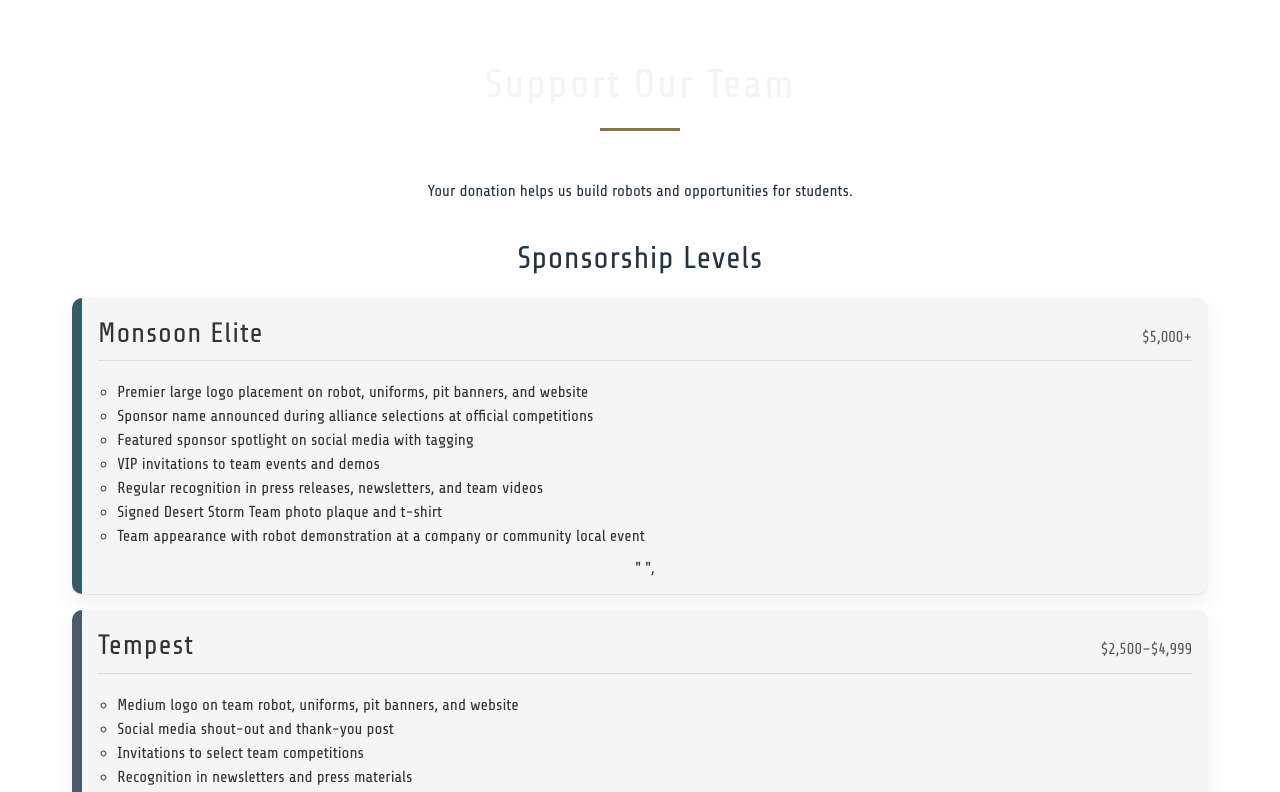
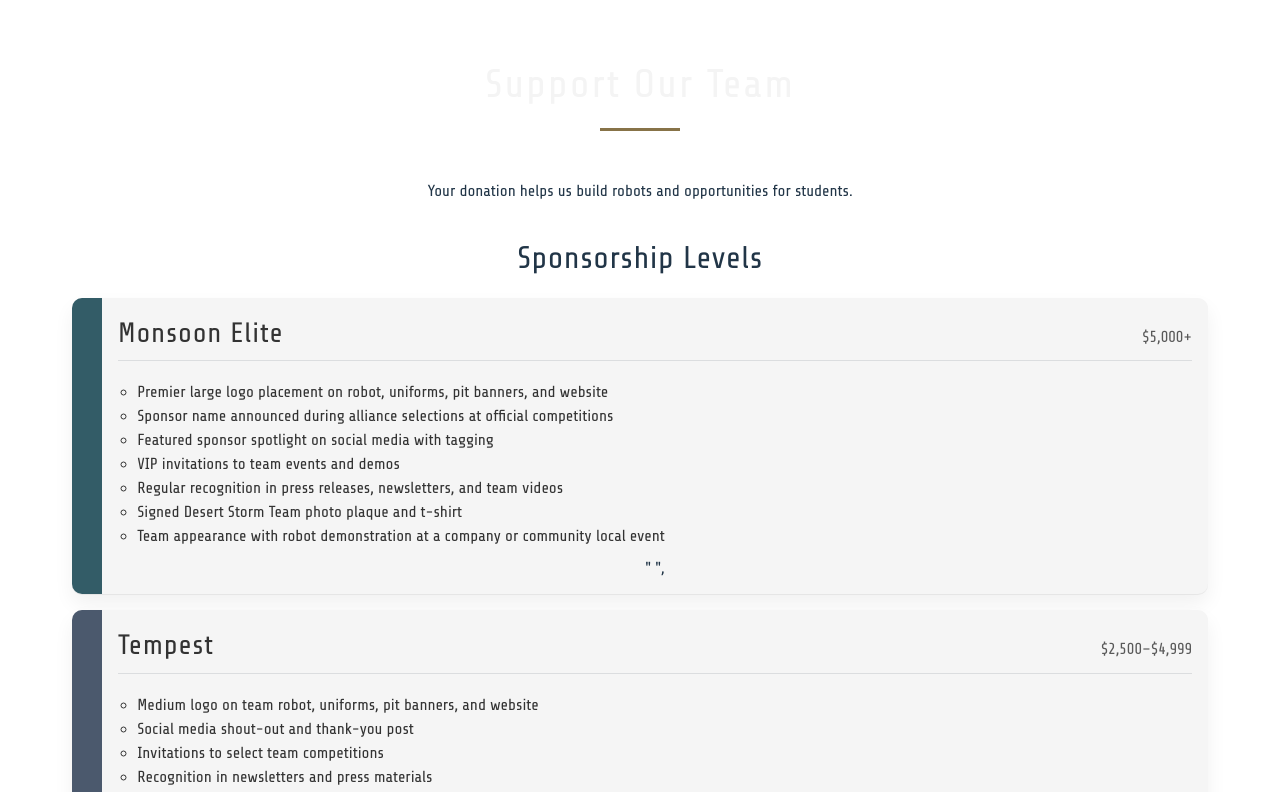
Before and after one commit to frc-desert-storm/frc-desert-storm.github.io, a React (Vite) app: page /donate in a window 1280 px wide. Shown: the part 980-1772 px from the top of the page. Built offline with nearby package versions, Linux system fonts and the light colour scheme.

Commit message:
feat: redesign Donate page with vertical sponsorship tiers

```diff
--- a/src/index.css
+++ b/src/index.css
@@ -105,7 +105,7 @@ button:focus-visible {
   --tier: #999; /* fallback */
   align-items: stretch;
   display: grid;
-  grid-template-columns: 10px 1fr; /* colored rail + content */
+  grid-template-columns: 30px 1fr; /* colored rail + content */
   background: #f5f5f5;
   border-radius: 10px;
   overflow: hidden; /* keep rail corners rounded */
```
